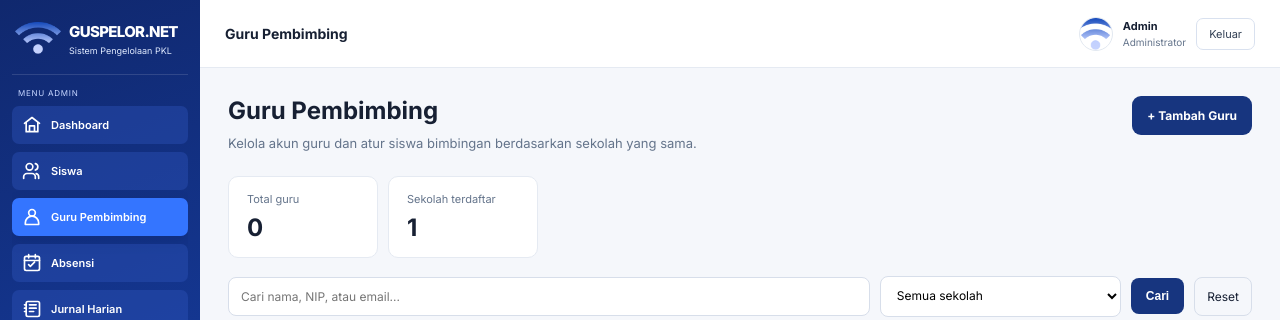
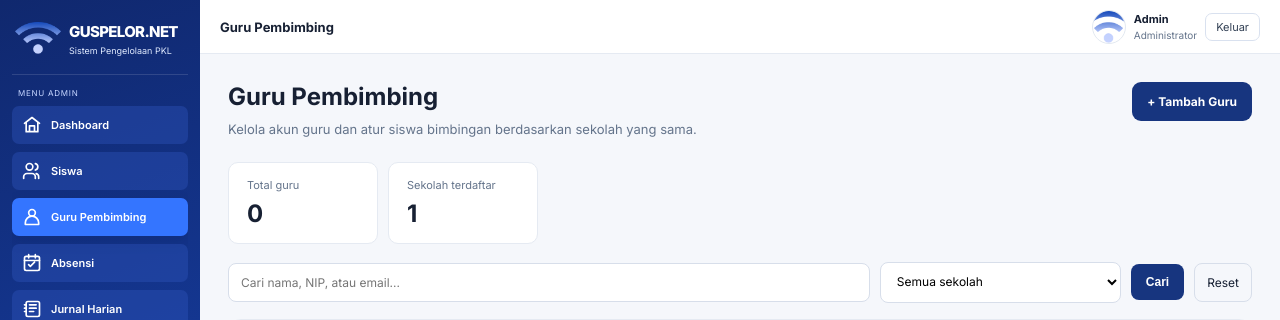
Before and after one commit to lovelyputri/sistem-pkl, a Laravel app: page /admin/guru in a window 1280 px wide. Shown: the top 320 px of the page. Run offline with Laravel 12, Linux system fonts and the light colour scheme; a user stored in the database is signed in; data comes from the database, SQL or seed files in the repository; data that the repository does not hold is empty.

Commit message:
Reduce admin topbar height and spacing

```diff
--- a/resources/views/layouts/admin.blade.php
+++ b/resources/views/layouts/admin.blade.php
@@ -31,13 +31,13 @@
         .admin-sidebar-caption strong{display:block;font-size:13px;font-weight:800;letter-spacing:-.3px}
         .admin-sidebar-caption span{display:block;margin-top:4px;font-size:8px;color:#d9e6ff}
         .admin-main{min-width:0;flex:1}
-        .admin-topbar{min-height:68px;position:sticky;top:0;z-index:30;background:rgba(255,255,255,.96);backdrop-filter:blur(10px);border-bottom:1px solid #e5eaf2;padding:13px 25px;display:flex;justify-content:space-between;align-items:center;gap:16px}
+        .admin-topbar{min-height:54px;height:54px;position:sticky;top:0;z-index:30;background:rgba(255,255,255,.96);backdrop-filter:blur(10px);border-bottom:1px solid #e5eaf2;padding:7px 20px;display:flex;justify-content:space-between;align-items:center;gap:12px}
         .topbar-left{display:flex;align-items:center;gap:12px;min-width:0}
-        .admin-topbar strong{font-size:14px}
-        .admin-user{display:flex;align-items:center;gap:10px}
+        .admin-topbar strong{font-size:13px}
+        .admin-user{display:flex;align-items:center;gap:8px}
         .admin-user-name{font-size:11px;font-weight:700}
         .admin-user-role{color:#64748b;font-size:10px;margin-top:3px}
-        .admin-logout{background:#fff;border:1px solid #d9e1ef;border-radius:7px;padding:8px 12px;color:#334155;cursor:pointer;font:inherit;font-size:11px}
+        .admin-logout{background:#fff;border:1px solid #d9e1ef;border-radius:7px;padding:6px 10px;color:#334155;cursor:pointer;font:inherit;font-size:11px}
         .admin-content{max-width:1200px;padding:28px;margin:auto}
         .admin-content h1{font-size:24px;margin:0}
         .admin-intro{color:#64748b;font-size:13px;line-height:1.6;margin:8px 0 24px}
```
